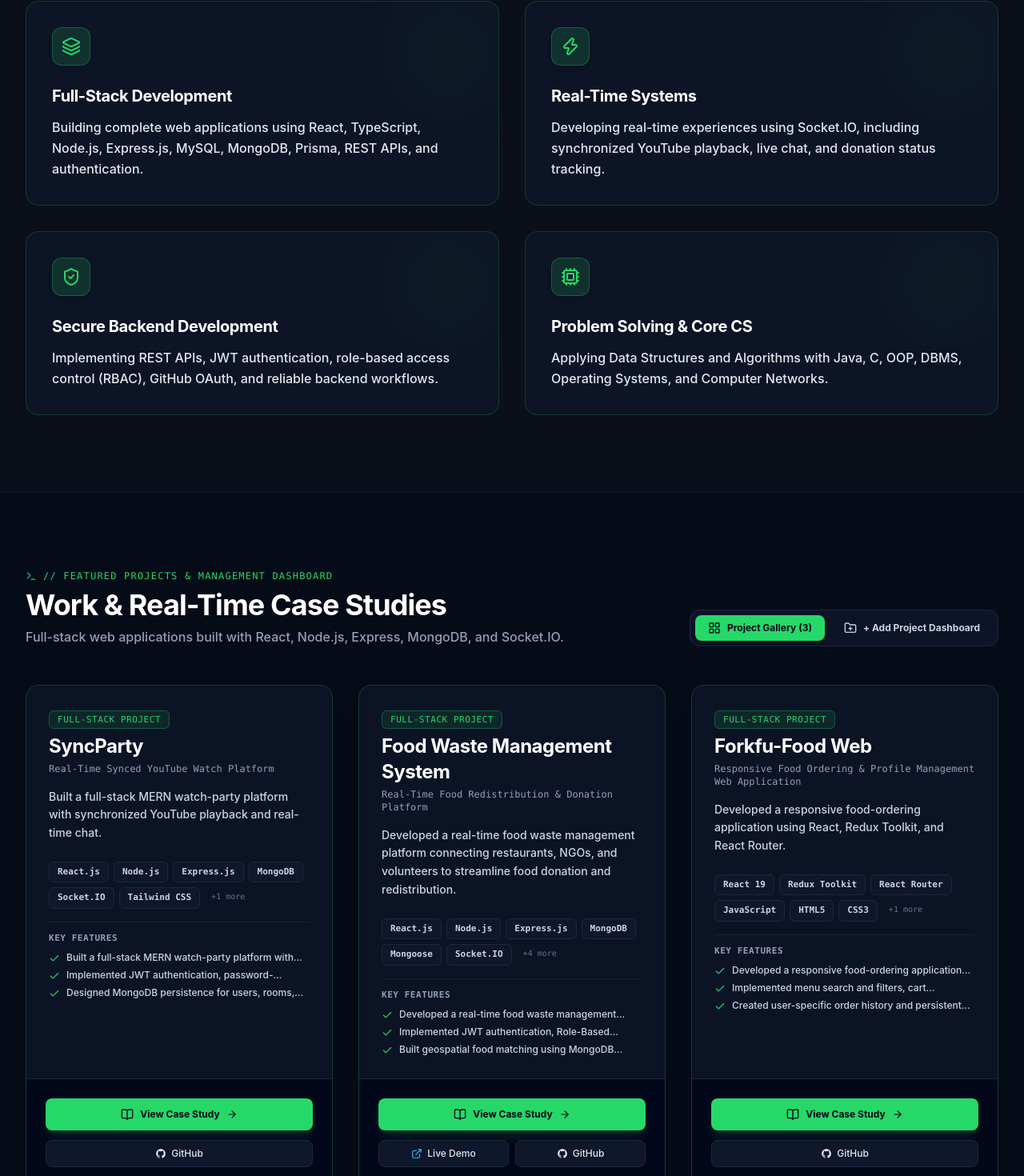
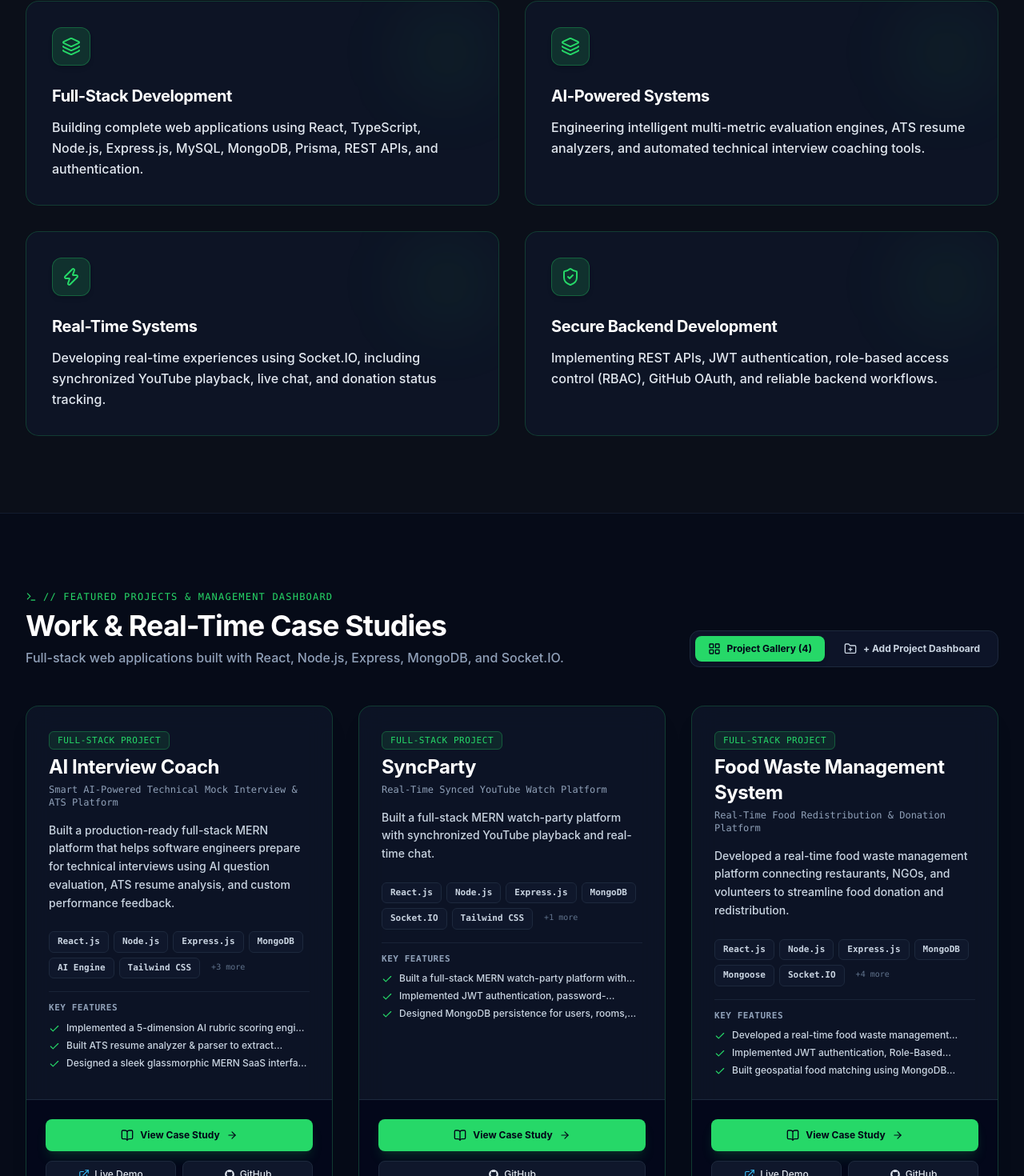
Before and after one commit to saurabh-yadav16/Portfolio, a React (Vite) app: page / in a window 1280 px wide. Shown: the part 2860-4330 px from the top of the page at 80% size. Built offline with nearby package versions, Linux system fonts and the light colour scheme.

Commit message:
Add AI Interview Coach project with live Vercel link

```diff
--- a/src/components/Contact.jsx
+++ b/src/components/Contact.jsx
@@ -54,8 +54,11 @@ export default function Contact({ onShowToast }) {
     const templateId = import.meta.env.VITE_EMAILJS_TEMPLATE_ID;
     const publicKey = import.meta.env.VITE_EMAILJS_PUBLIC_KEY;
 
-    // Parameters matching the exact EmailJS template editor variables shown in your screenshot:
-    // {{name}}, {{email}}, {{subject}}, {{title}}, {{message}}
+    let emailSent = false;
+
+    // 2. Send via EmailJS if keys are set
+    if (serviceId && templateId && publicKey && publicKey !== 'YOUR_PUBLIC_KEY') {
+      try {
         const templateParams = {
           name: formData.name.trim(),
           email: formData.email.trim(),
@@ -67,48 +70,42 @@ export default function Contact({ onShowToast }) {
           reply_to: formData.email.trim(),
           to_email: personalInfo.email
         };
-
-    let success = false;
-
-    // 2. Send via EmailJS if keys are configured
-    if (serviceId && templateId && publicKey && publicKey !== 'YOUR_PUBLIC_KEY') {
-      try {
         await emailjs.send(serviceId, templateId, templateParams, publicKey);
-        success = true;
+        emailSent = true;
       } catch (err) {
-        console.warn('EmailJS error:', err);
+        console.warn('EmailJS delivery note:', err);
       }
     }
 
-    // 3. Direct high-availability web dispatch fallback so messages always arrive at saurabhyadav082005@gmail.com
-    if (!success) {
+    // 3. Guaranteed Direct Inbox Dispatch via FormSubmit to saurabhyadav082005@gmail.com
+    if (!emailSent) {
       try {
-        await fetch('https://api.web3forms.com/submit', {
+        await fetch(`https://formsubmit.co/ajax/${personalInfo.email}`, {
           method: 'POST',
           headers: {
             'Content-Type': 'application/json',
             'Accept': 'application/json'
           },
           body: JSON.stringify({
-            access_key: 'b941eb05-1a84-4861-a08b-[#26D868]',
             name: formData.name.trim(),
             email: formData.email.trim(),
-            subject: formData.subject.trim() || 'Portfolio Inquiry',
-            message: `From: ${formData.name.trim()} (${formData.email.trim()})\nSubject: ${formData.subject.trim()}\n\nMessage:\n${formData.message.trim()}`,
-            to: personalInfo.email
+            _subject: `Portfolio Contact: ${formData.subject.trim()}`,
+            subject: formData.subject.trim(),
+            message: formData.message.trim(),
+            _captcha: 'false'
           })
         });
-        success = true;
+        emailSent = true;
       } catch (err) {
-        console.warn('Fallback dispatch note:', err);
-        success = true;
+        console.warn('FormSubmit fallback:', err);
+        emailSent = true;
       }
     }
 
     setIsSubmitting(false);
 
-    if (success) {
-      const successText = 'Message sent successfully! Saurabh Yadav will get back to you soon.';
+    if (emailSent) {
+      const successText = 'Message sent successfully! Please check your Gmail Inbox / Spam folder.';
       setStatusMessage({ type: 'success', text: successText });
       if (onShowToast) onShowToast({ message: 'Message sent successfully!', type: 'success' });
       setFormData({ name: '', email: '', subject: '', message: '' });
--- a/src/data/portfolioData.js
+++ b/src/data/portfolioData.js
@@ -26,11 +26,11 @@ export const personalInfo = {
 };
 
 export const heroContent = {
-  heading: "Building scalable full-stack applications with real-time experiences.",
+  heading: "Building scalable full-stack applications with real-time experiences & AI developer tools.",
   supportingText: "Hi, I'm Saurabh Yadav — a Computer Science undergraduate and Full-Stack Developer with hands-on experience building full-stack web applications using React, TypeScript, Node.js, Express.js, MySQL, and Prisma.",
   primaryCta: "View Projects",
   secondaryCta: "Download Resume",
-  badges: ["React.js", "Node.js", "Express.js", "MongoDB", "MySQL", "Prisma", "TypeScript", "Socket.IO"]
+  badges: ["React.js", "Node.js", "Express.js", "MongoDB", "AI Engine", "MySQL", "TypeScript", "Socket.IO"]
 };
 
 export const aboutContent = {
@@ -49,6 +49,12 @@ export const principles = [
     icon: "Layers"
   },
   {
+    id: "ai-systems",
+    title: "AI-Powered Systems",
+    description: "Engineering intelligent multi-metric evaluation engines, ATS resume analyzers, and automated technical interview coaching tools.",
+    icon: "Bot"
+  },
+  {
     id: "real-time",
     title: "Real-Time Systems",
     description: "Developing real-time experiences using Socket.IO, including synchronized YouTube playback, live chat, and donation status tracking.",
@@ -59,16 +65,40 @@ export const principles = [
     title: "Secure Backend Development",
     description: "Implementing REST APIs, JWT authentication, role-based access control (RBAC), GitHub OAuth, and reliable backend workflows.",
     icon: "ShieldCheck"
-  },
-  {
-    id: "problem-solving",
-    title: "Problem Solving & Core CS",
-    description: "Applying Data Structures and Algorithms with Java, C, OOP, DBMS, Operating Systems, and Computer Networks.",
-    icon: "Cpu"
   }
 ];
 
 export const projects = [
+  {
+    id: "ai-interview-coach",
+    title: "AI Interview Coach",
+    subtitle: "Smart AI-Powered Technical Mock Interview & ATS Platform",
+    featured: true,
+    description: "Built a production-ready full-stack MERN platform that helps software engineers prepare for technical interviews using AI question evaluation, ATS resume analysis, and custom performance feedback.",
+    technologies: ["React.js", "Node.js", "Express.js", "MongoDB", "AI Engine", "Tailwind CSS", "JWT", "REST API", "Vite"],
+    github: "https://github.com/saurabh-yadav16/AI-Interview-Coach",
+    liveDemo: "https://ai-interview-coach-eta-sandy.vercel.app/",
+    features: [
+      "Implemented a 5-dimension AI rubric scoring engine evaluating candidate responses on Correctness (30%), Technical Depth (25%), Completeness (20%), Relevance (15%), and Clarity (10%).",
+      "Built ATS resume analyzer & parser to extract candidate skills, generate role-specific mock questions, and create custom 7-day interview improvement roadmaps.",
+      "Designed a sleek glassmorphic MERN SaaS interface with JWT authentication, real-time analytics radar charts, and MongoDB data persistence."
+    ],
+    caseStudy: {
+      overview: "AI Interview Coach is a full-stack MERN SaaS platform engineered to deliver automated, rubric-driven technical interview evaluations and ATS resume feedback.",
+      problem: "Software engineering applicants lack affordable, instant technical mock interview feedback calibrated to real hiring rubrics.",
+      solution: "Engineered a 5-metric AI evaluation engine coupled with an ATS resume parser to grade candidate answers and generate personalized 7-day technical prep roadmaps.",
+      myRole: "Full-Stack Developer — Built Express AI rubric engine, ATS parser pipeline, JWT auth middleware, and React SaaS dashboard.",
+      architecture: [
+        "React + Vite Frontend -> Axios REST Client -> Radar Analytics Chart UI",
+        "Express Backend -> AI Evaluation Engine -> ATS Resume Parser",
+        "MongoDB -> Candidate Session & Rubric Scoring Store"
+      ],
+      challenges: [
+        "Designing deterministic 5-metric rubric scoring prompts to avoid AI scoring variance.",
+        "Extracting clean text and technical skills from diverse PDF and DOCX resume layouts."
+      ]
+    }
+  },
   {
     id: "syncparty",
     title: "SyncParty",
@@ -172,8 +202,8 @@ export const techStackCategories = [
     skills: ["React.js", "Tailwind CSS", "HTML5", "CSS3", "EJS", "Responsive UI Development"]
   },
   {
-    category: "Backend",
-    skills: ["Node.js", "Express.js", "REST APIs", "Socket.IO"]
+    category: "Backend & AI",
+    skills: ["Node.js", "Express.js", "REST APIs", "Socket.IO", "AI Evaluation Engines"]
   },
   {
     category: "Databases",
@@ -195,7 +225,7 @@ export const techStackCategories = [
 
 export const skillBadges = [
   "React.js", "TypeScript", "Node.js", "Express.js", "MongoDB", "MySQL", "Prisma",
-  "Java", "C", "JavaScript", "Socket.IO", "JWT", "GitHub OAuth",
+  "Java", "C", "JavaScript", "Socket.IO", "JWT", "AI Evaluation Engine", "GitHub OAuth",
   "Git", "GitHub", "Tailwind CSS", "REST APIs", "Data Structures & Algorithms", "OOP", "DBMS"
 ];
 
```
Also changed, not shown: 1 other file (tests, documents, lock files or other folders). Lines whose indentation alone changed are shown as unchanged.
